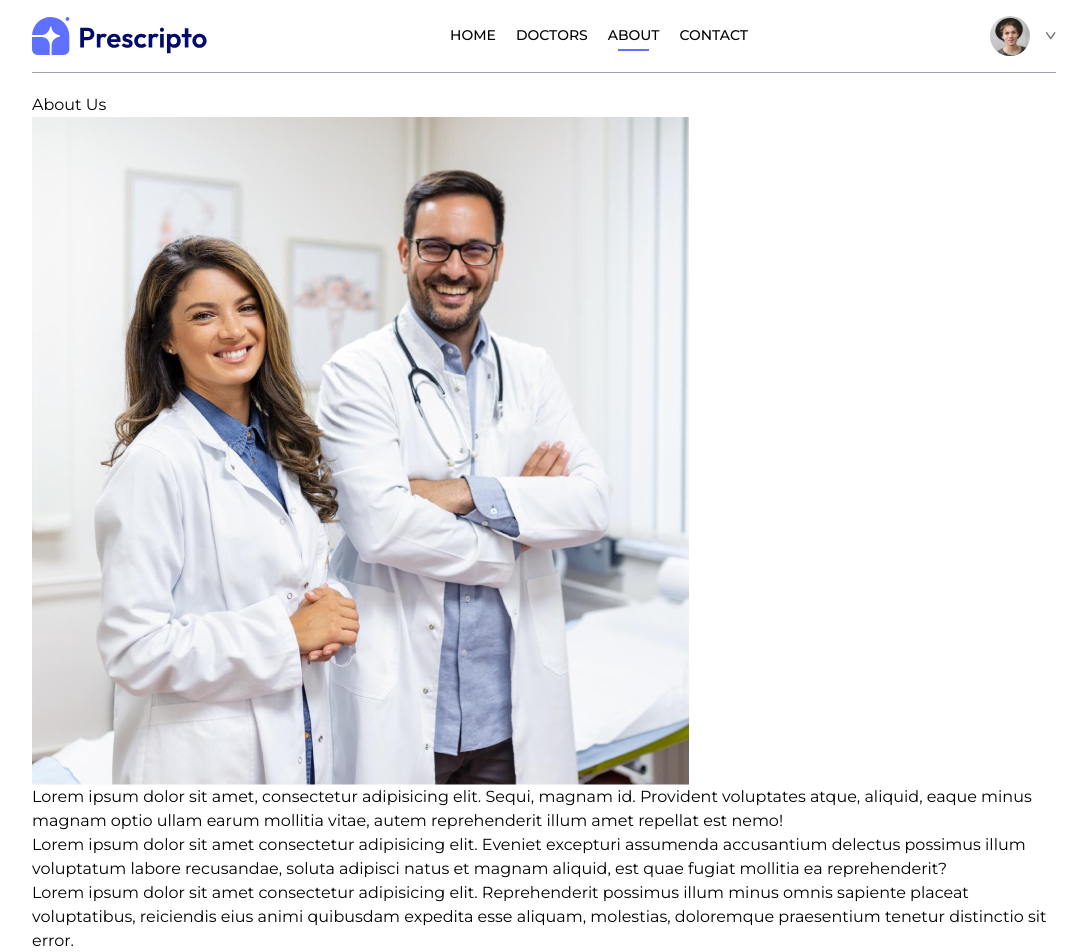
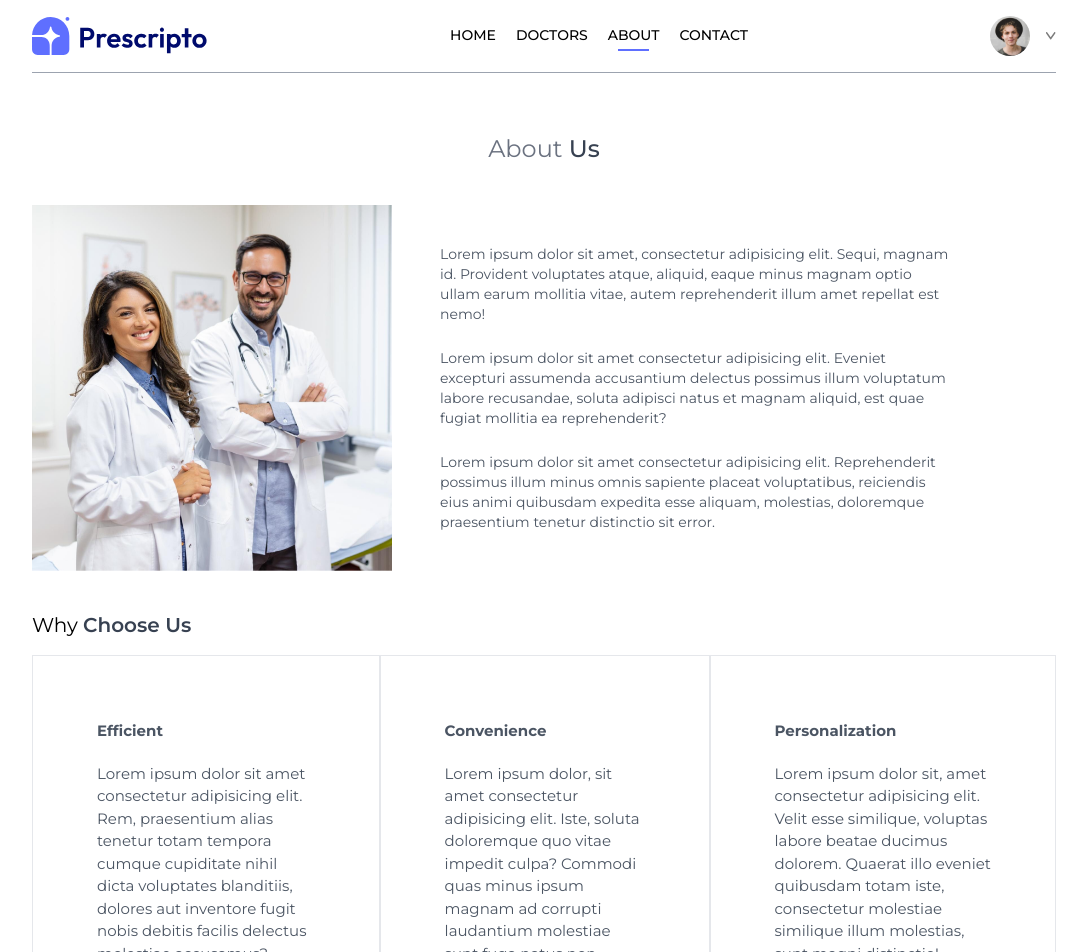
Before and after one commit to SachindaBandara/Doctor-Appoinment-Booking-Website-using-React, a React (Vite) app in the folder frontend/: page /about in a window 1280 px wide. Shown: the top 952 px of the page, without its empty margins (96-1183 px from the left). Built offline with nearby package versions, Linux system fonts and the light colour scheme.

Commit message:
add all changes

```diff
--- a/frontend/src/pages/About.jsx
+++ b/frontend/src/pages/About.jsx
@@ -1,25 +1,65 @@
-import React from 'react'
-import { assets } from '../assets/assets'
+import React from "react";
+import { assets } from "../assets/assets";
 
 const About = () => {
   return (
     <div>
-      <div>
-        <p>About <span>Us</span></p>
+      <div className="text-center text-2xl pt-10 text-gray-500">
+        <p>
+          About <span className="text-gray-700 font-medium">Us</span>
+        </p>
       </div>
 
-      <div>
-        <img src={assets.about_image} alt="" />
-        <div>
+      <div className="my-10 flex flex-col md:flex-row gap-12">
+        <img
+          className="w-full md:max-w-[360px]"
+          src={assets.about_image}
+          alt=""
+        />
+        <div className="flex flex-col justify-center gap-6 md:w-2/4 text-sm text-gray-600">
           <p>
-            Lorem ipsum dolor sit amet, consectetur adipisicing elit. Sequi, magnam id. Provident voluptates atque, aliquid, eaque minus magnam optio ullam earum mollitia vitae, autem reprehenderit illum amet repellat est nemo!
+            Lorem ipsum dolor sit amet, consectetur adipisicing elit. Sequi,
+            magnam id. Provident voluptates atque, aliquid, eaque minus magnam
+            optio ullam earum mollitia vitae, autem reprehenderit illum amet
+            repellat est nemo!
           </p>
-          <p>Lorem ipsum dolor sit amet consectetur adipisicing elit. Eveniet excepturi assumenda accusantium delectus possimus illum voluptatum labore recusandae, soluta adipisci natus et magnam aliquid, est quae fugiat mollitia ea reprehenderit?</p>
-          <p>Lorem ipsum dolor sit amet consectetur adipisicing elit. Reprehenderit possimus illum minus omnis sapiente placeat voluptatibus, reiciendis eius animi quibusdam expedita esse aliquam, molestias, doloremque praesentium tenetur distinctio sit error.</p>
+          <p>
+            Lorem ipsum dolor sit amet consectetur adipisicing elit. Eveniet
+            excepturi assumenda accusantium delectus possimus illum voluptatum
+            labore recusandae, soluta adipisci natus et magnam aliquid, est quae
+            fugiat mollitia ea reprehenderit?
+          </p>
+          <p>
+            Lorem ipsum dolor sit amet consectetur adipisicing elit.
+            Reprehenderit possimus illum minus omnis sapiente placeat
+            voluptatibus, reiciendis eius animi quibusdam expedita esse aliquam,
+            molestias, doloremque praesentium tenetur distinctio sit error.
+          </p>
+        </div>
+      </div>
+
+      <div className="text-xl my-4">
+        <p>
+          Why <span className="text-gray-700 font-semibold">Choose Us</span>
+        </p>
+      </div>
+
+      <div className="flex flex-col md:flex-row mb-20">
+        <div className="border px-10 md:px-16 py-8 sm:py-16 flex flex-col gap-5 text-[15px] hover:bg-primary hover:text-white transition-all duration-300 text-gray-600 cursor-pointer">
+          <b>Efficient</b>
+          <p>Lorem ipsum dolor sit amet consectetur adipisicing elit. Rem, praesentium alias tenetur totam tempora cumque cupiditate nihil dicta voluptates blanditiis, dolores aut inventore fugit nobis debitis facilis delectus molestiae accusamus?</p>
+        </div>
+        <div className="border px-10 md:px-16 py-8 sm:py-16 flex flex-col gap-5 text-[15px] hover:bg-primary hover:text-white transition-all duration-300 text-gray-600 cursor-pointer">
+          <b>Convenience</b>
+          <p>Lorem ipsum dolor, sit amet consectetur adipisicing elit. Iste, soluta doloremque quo vitae impedit culpa? Commodi quas minus ipsum magnam ad corrupti laudantium molestiae sunt fuga natus non, corporis odit?</p>
+        </div>
+        <div className="border px-10 md:px-16 py-8 sm:py-16 flex flex-col gap-5 text-[15px] hover:bg-primary hover:text-white transition-all duration-300 text-gray-600 cursor-pointer">
+          <b>Personalization</b>
+          <p>Lorem ipsum dolor sit, amet consectetur adipisicing elit. Velit esse similique, voluptas labore beatae ducimus dolorem. Quaerat illo eveniet quibusdam totam iste, consectetur molestiae similique illum molestias, sunt magni distinctio!</p>
         </div>
       </div>
     </div>
-  )
-}
+  );
+};
 
-export default About
+export default About;
```
